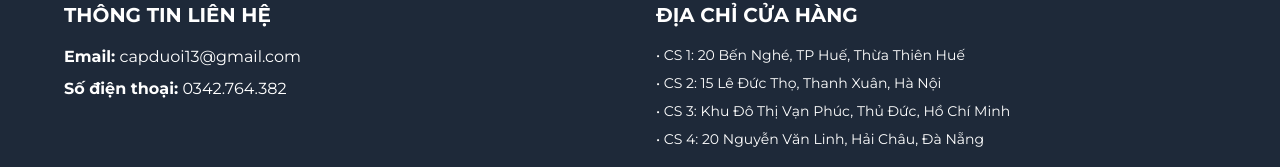
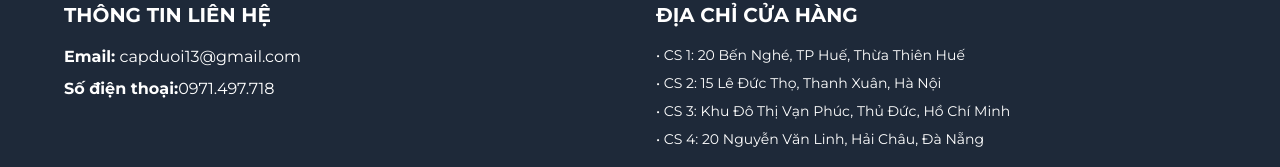
Before and after one commit to NGBD/truong-son, a Next.js app: page / in a window 1280 px wide. Shown: the part 7887-8054 px from the top of the page. Built offline with nearby package versions, Linux system fonts and the light colour scheme.

Commit message:
feat: change fone

```diff
--- a/app/page.tsx
+++ b/app/page.tsx
@@ -350,7 +350,7 @@ export default function Home() {
               <h4 className="text-xl font-bold mb-4">THÔNG TIN LIÊN HỆ</h4>
               <div className="space-y-2">
                 <p><strong>Email:</strong> capduoi13@gmail.com</p>
-                <p><strong>Số điện thoại:</strong> 0342.764.382</p>
+                <p><strong>Số điện thoại:</strong>0971.497.718</p>
               </div>
             </div>
 
```
